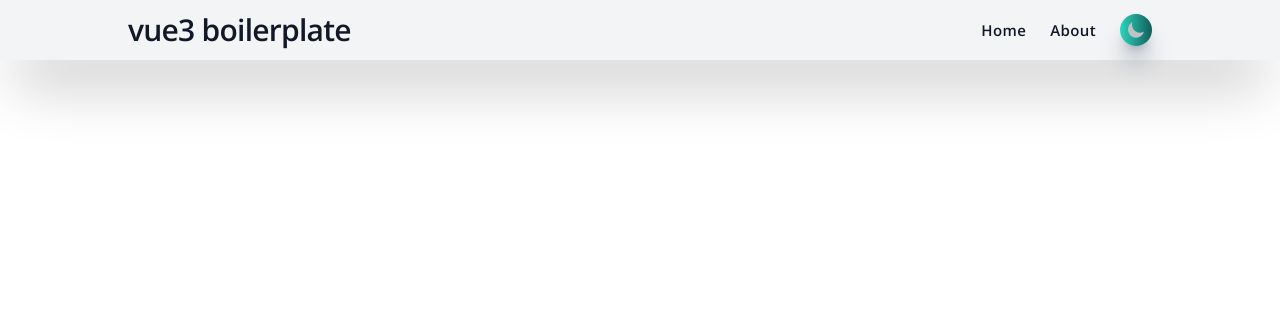
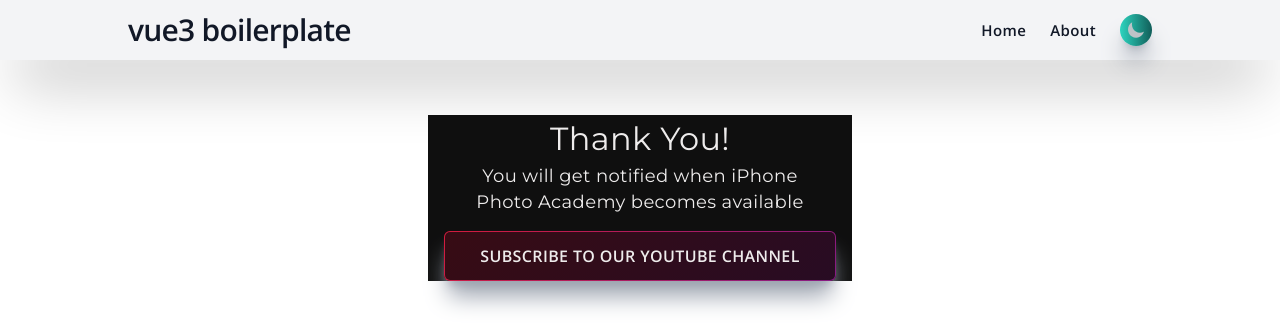
Before and after one commit to savconstantine/signup-iphone-photo-course, a Vue app: page /thank-you in a window 1280 px wide. Shown: the top 331 px of the page. Built offline with nearby package versions, Linux system fonts and the light colour scheme.

Commit message:
thankyou page

```diff
--- a/src/router/index.js
+++ b/src/router/index.js
@@ -10,12 +10,9 @@ const router = createRouter({
       component: MainView,
     },
     {
-      path: "/about",
-      name: "about",
-      // route level code-splitting
-      // this generates a separate chunk (About.[hash].js) for this route
-      // which is lazy-loaded when the route is visited.
-      component: () => import("../views/AboutView.vue"),
+      path: "/thank-you",
+      name: "thank-you",
+      component: () => import("../views/ThankYouView.vue"),
     },
   ],
 });
--- a/src/views/AboutView.vue
+++ /dev/null
@@ -1,5 +0,0 @@
-<template>
-  <div>
-    <h1>This is an about page</h1>
-  </div>
-</template>
--- /dev/null
+++ b/src/views/ThankYouView.vue
@@ -0,0 +1,26 @@
+<script setup>
+import Btn from "@/ui/Btn.vue";
+
+const youtubeLink = "https://www.youtube.com/user/iPhonePS?sub_confirmation=1";
+
+const goToYoutube = () => {
+  window.open(youtubeLink);
+};
+</script>
+<template>
+  <div
+    class="flex flex-col justify-center bg-[#0F0F0F] px-[16px] text-[#EEECEC]"
+  >
+    <div class="font-serif">
+      <h1 class="text-center text-[32px] font-normal leading-[48px]">
+        Thank You!
+      </h1>
+      <p class="text-center text-lg font-normal leading-[26px] text-[#EEECEC]">
+        You will get notified when iPhone <br />Photo Academy becomes available
+      </p>
+    </div>
+    <Btn @click="() => goToYoutube()" class="mt-[16px]">
+      Subscribe To Our Youtube Channel
+    </Btn>
+  </div>
+</template>
```
